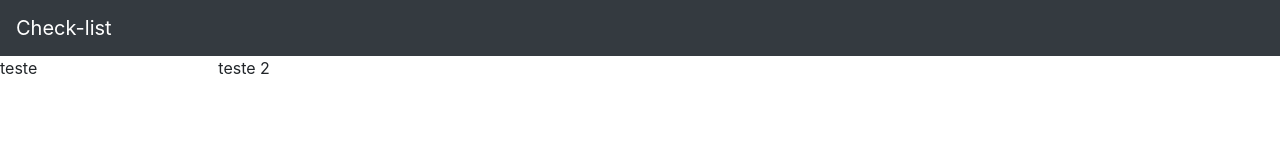
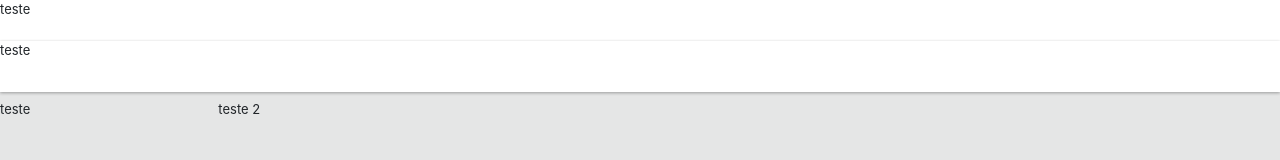
Before and after one commit to SystemsBeyond/checklist, a plain HTML site: page index.html in a window 1280 px wide. Drawn offline with Linux system fonts and the light colour scheme.

Commit message:
2018-02-06

```diff
--- a/index.html
+++ b/index.html
@@ -7,10 +7,31 @@
     <meta name="author" content="Jacson Milomem">
     <meta name="generator" content="Beyond Systems">
     <link href="./libraries/css/bootstrap/bootstrap.min.css" rel="stylesheet">
+    <link href="./libraries/css/checklist/checklist.css" rel="stylesheet">
 </head>
 <body>
 
-    <nav class="navbar navbar-dark bg-dark">
+    <header id="header"> <!-- Inicio top da pagina -->
+        <div class="headerbar">
+            teste
+        </div>
+        <div class="headerinfo">
+            teste
+        </div>
+    </header> <!-- FIM top pagina -->
+
+    <div class="container-fuid"> <!-- Inicio corpo pagina -->
+        <div class="row">
+            <div class="col-sm-3 col-md-3 col-lg-2"> <!-- MENU lateral -->
+                teste
+            </div>
+            <div class="col-sm-3 col-md-9 col-lg-10 base"> <!-- MENU COPO pagina -->
+                teste 2
+            </div>
+        </div>
+    </div> <!-- FIM Corpo pagina -->
+
+    <!-- <nav class="navbar navbar-dark bg-dark">
       <a class="navbar-brand" href="#">Check-list</a>
     </nav>
 
@@ -23,7 +44,7 @@
                 teste 2
             </div>
         </div>
-      <!-- Content here -->
-    </div>
+       Content here
+   </div> -->
 </body>
 </html>
--- /dev/null
+++ b/libraries/css/checklist/checklist.css
@@ -0,0 +1,46 @@
+body
+{
+    background: #e5e6e6;
+    font-family: -apple-system, BlinkMacSystemFont, "Segoe UI", Roboto, "Helvetica Neue", Helvetica, Arial, sans-serif;
+    font-size: 13px;
+}
+
+/**
+* Controle do navebar
+*/
+#header
+{
+    position: fixed;
+    left: 0;
+    right: 0;
+    height: 41px;
+    background: #ffffff;
+}
+
+.headerbar
+{
+    left: 0;
+    right: 0;
+    position: relative;
+    min-height: 41px;
+    background: #ffffff;
+}
+
+.headerinfo
+{
+    position: relative;
+    min-height: 51px;
+    background: #ffffff;
+    box-shadow: 0 1px 3px 0 rgba(0, 0, 0, 0.33);
+}
+
+/**
+* Corpo pagina
+*/
+.container-fuid
+{
+    overflow: hidden;
+    width: 100%;
+    min-height: 100%;
+    padding-top: 100px;
+}
```
Also changed, not shown: 2 other files.
